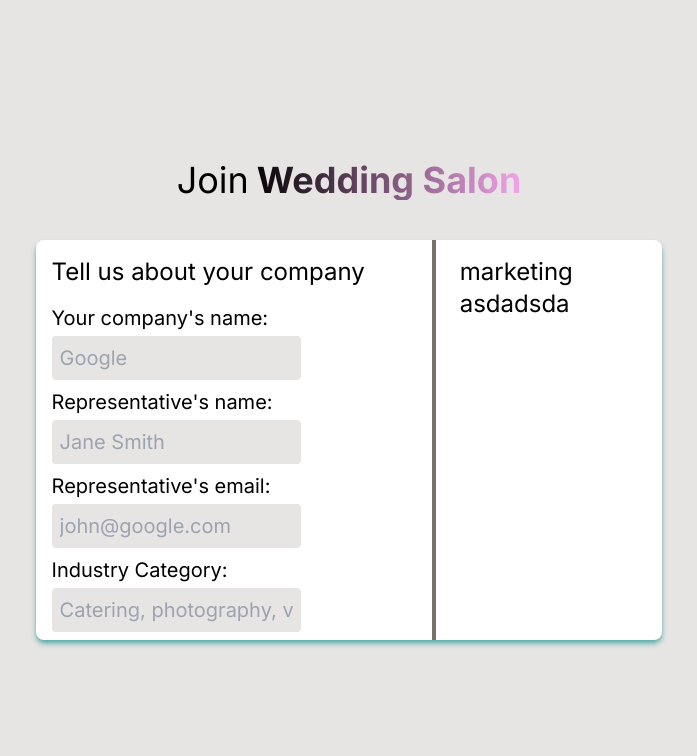
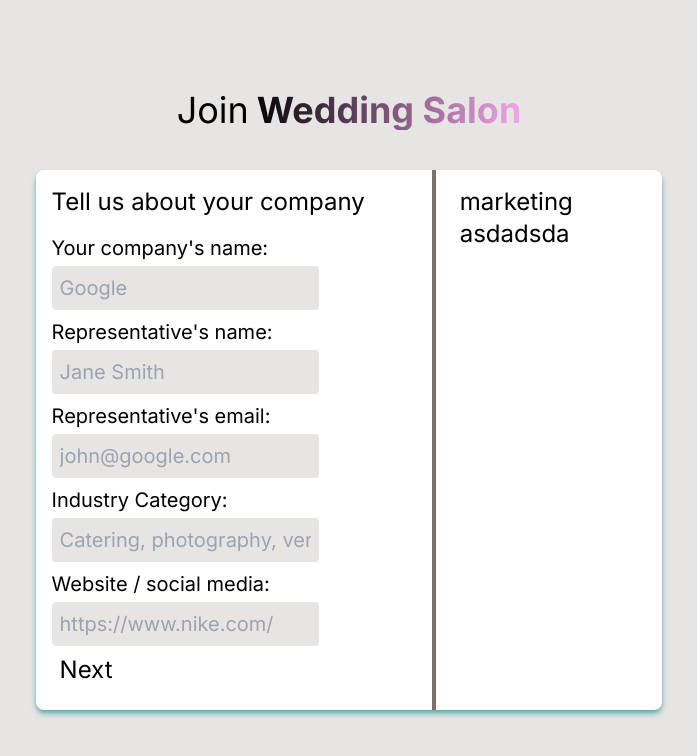
Before and after one commit to jinitsuga/ws-payments, a Next.js app: page /register in a window 1280 px wide. Shown: the top 756 px of the page, without its empty margins (291-988 px from the left). Built offline with nearby package versions, Linux system fonts and the light colour scheme.

Commit message:
add website field. Going back and forth between forms buttons added

```diff
--- a/src/app/Components/FormSteps.tsx
+++ b/src/app/Components/FormSteps.tsx
@@ -47,6 +47,15 @@ export const CompanyForm = ({ setter, formData }: FormProps) => {
         formData={formData}
         req
       />
+      <Input
+        inputName="companySite"
+        labelText="Website / social media:"
+        inputType="text"
+        placeholder="https://www.nike.com/"
+        setter={setter}
+        formData={formData}
+        req
+      />
     </>
   );
 };
--- a/src/app/Components/Input.tsx
+++ b/src/app/Components/Input.tsx
@@ -27,7 +27,7 @@ export default function Input({
     <label className="flex flex-col text-xl gap-1" htmlFor={inputName}>
       {labelText}
       <input
-        className="rounded bg-stone-200 max-w-[70%] p-2 outline-ws-green"
+        className="rounded bg-stone-200 max-w-[75%] p-2 outline-ws-green"
         required={req}
         onChange={(e) => {
           updateData(e);
--- a/src/app/Components/MainForm.tsx
+++ b/src/app/Components/MainForm.tsx
@@ -5,16 +5,60 @@ import { CompanyForm } from "./FormSteps";
 // All of the form logic goes in this component
 export default function MainForm() {
   const [formData, setFormData] = useState({
+    //company form data
     companyName: "",
     repName: "",
     repEmail: "",
     category: "",
+    companySite: "",
   });
   const [formSteps, setFormSteps] = useState<number>(0);
+
   console.log(formData);
+
+  // Validation will come after fields per step are settled in stone
+
+  // const validateCompany = (form:any) => {
+  //   if (form.companyName.length > 0 && form.repName.length > 0) {
+  //     return true
+  //   } else {
+  //     return false
+  //   }
+  // }
+
+  const moveSteps = (direction: string) => {
+    direction === "forward"
+      ? setFormSteps(formSteps + 1)
+      : setFormSteps(formSteps - 1);
+  };
+
   return (
-    <form className="flex flex-col gap-2">
-      <CompanyForm setter={setFormData} formData={formData} />
-    </form>
+    <div>
+      <form className="flex flex-col gap-2">
+        {formSteps == 0 && (
+          <CompanyForm setter={setFormData} formData={formData} />
+        )}
+      </form>
+      <ul className="flex justify-between  p-2">
+        <li className={`${formSteps > 0 ? "block" : "hidden"}`}>
+          <button
+            onClick={() => {
+              moveSteps("back");
+            }}
+          >
+            Back
+          </button>
+        </li>
+        <li>
+          <button
+            onClick={() => {
+              moveSteps("forward");
+            }}
+          >
+            Next
+          </button>
+        </li>
+      </ul>
+    </div>
   );
 }
--- a/src/app/register/page.tsx
+++ b/src/app/register/page.tsx
@@ -9,7 +9,7 @@ export default function Register() {
           Wedding Salon
         </span>
       </h2>
-      <section className="flex shadow-md shadow-ws-green gap-2 h-[400px] bg-white rounded-lg">
+      <section className="flex shadow-md shadow-ws-green gap-2 bg-white rounded-lg">
         <div className="rounded  w-3/4 p-4">
           <MainForm />
         </div>
```
